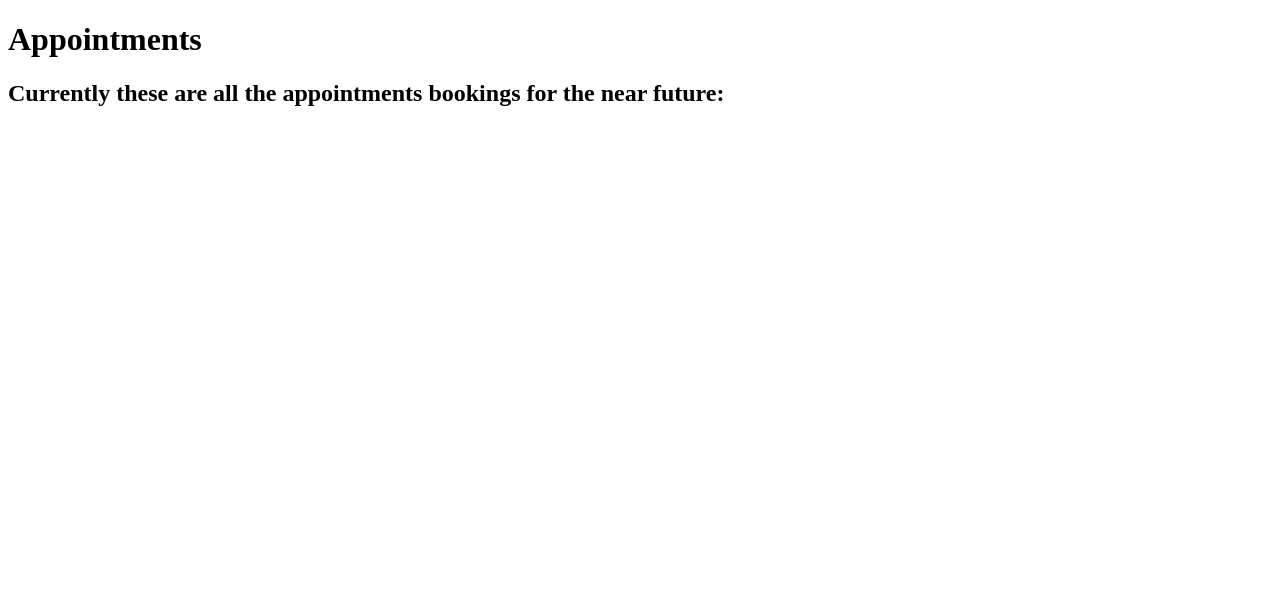
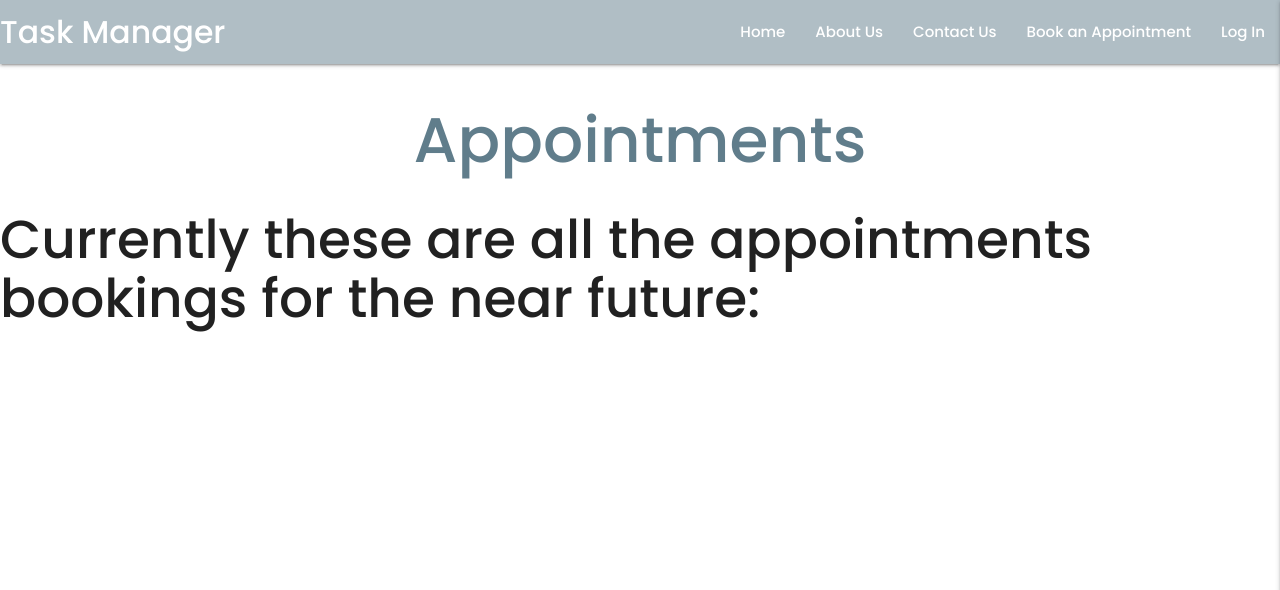
Before and after one commit to ricocatford/bonteeth-project, a Flask app: page /get_appointments in a window 1280 px wide. Shown: the top 590 px of the page. Run offline with Flask 2, Linux system fonts and the light colour scheme; data that the repository does not hold is empty; some libraries are stand-ins or nearby versions.

Commit message:
Add templates and static directories, also base template with navbar

```diff
--- a/app.py
+++ b/app.py
@@ -16,10 +16,14 @@ mongo = PyMongo(app)
 
 
 @app.route("/")
+def home():
+    return render_template("index.html")
+
+
 @app.route("/get_appointments")
-def get_appointments():
+def manage_appointments():
     appointments = mongo.db.appointments.find()
-    return render_template("base.html", appointments=appointments)
+    return render_template("manage_appointments.html", appointments=appointments)
 
 
 if __name__ == "__main__":
--- /dev/null
+++ b/static/css/style.css
@@ -0,0 +1,11 @@
+@import url('https://fonts.googleapis.com/css2?family=Poppins:wght@500;700&display=swap');
+
+* {
+  box-sizing: border-box;
+  margin: 0;
+  padding: 0;
+}
+
+body {
+    font-family: 'Poppins', sans-serif;
+}
--- /dev/null
+++ b/static/js/script.js
@@ -0,0 +1,3 @@
+$(document).ready(function(){
+    $(".sidenav").sidenav({edge: "right"});
+});
--- a/templates/base.html
+++ b/templates/base.html
@@ -5,23 +5,97 @@
     <meta name="viewport"
           content="width=device-width, user-scalable=no, initial-scale=1.0, maximum-scale=1.0, minimum-scale=1.0">
     <meta http-equiv="X-UA-Compatible" content="ie=edge">
-    <title>Bonteeth - Dental Solutions</title>
+
+    <link rel="stylesheet" href="https://cdnjs.cloudflare.com/ajax/libs/materialize/1.0.0/css/materialize.min.css">
+    <link rel="stylesheet" href="{{ url_for('static', filename='css/style.css') }}" type="text/css">
+    <title>BonTeeth - Dental Solutions</title>
 </head>
 <body>
 
-    <h1>Appointments</h1>
-    <h2>Currently these are all the appointments bookings for the near future:</h2>
+<header>
+    <!--    Top navbar    -->
+    <nav>
+        <div class="nav-wrapper blue-grey lighten-3">
+            <a href="#!" class="brand-logo">Task Manager</a>
+            <a href="#" data-target="mobile-demo" class="sidenav-trigger right"><i class="fa-solid fa-bars"></i></a>
+            <ul class="right hide-on-med-and-down">
+                <li>
+                    <a href="#" class="center-align">
+                        Home
+                    </a>
+                </li>
+                <li>
+                    <a href="#" class="center-align">
+                        About Us
+                    </a>
+                </li>
+                <li>
+                    <a href="#" class="center-align">
+                        Contact Us
+                    </a>
+                </li>
+                <li>
+                    <a href="{{ url_for('manage_appointments') }}" class="center-align">
+                        Book an Appointment
+                    </a>
+                </li>
+                <li>
+                    <a href="#" class="center-align">
+                        Log In
+                    </a>
+                </li>
+            </ul>
+        </div>
+    </nav>
 
-    {% for appointment in appointments %}
+    <!--    Mobile navbar    -->
+    <ul class="sidenav" id="mobile-demo">
+        <li>
+            <h4 class="center-align blue-grey-text text-darken-1">
+                BonTeeth
+            </h4>
+            <h5 class="center-align blue-grey-text text-darken-5 sidenav-slogan">
+                Dental Solutions
+            </h5>
+        </li>
+        <li>
+            <a href="#" class="center-align">
+                Home
+            </a>
+        </li>
+        <li>
+            <a href="#" class="center-align">
+                About Us
+            </a>
+        </li>
+        <li>
+            <a href="#" class="center-align">
+                Contact Us
+            </a>
+        </li>
+        <li>
+            <a href="{{ url_for('manage_appointments') }}" class="center-align">
+                Book an Appointment
+            </a>
+        </li>
+        <li>
+            <a href="#" class="center-align">
+                Log In
+            </a>
+        </li>
+    </ul>
+</header>
 
-        <p><em>Created by:</em> {{ appointment.created_by }}</p>
-        <p><em>Created on:</em> {{ appointment.created_on }}</p>
-        <p><em>Reason for visit:</em> {{ appointment.reason_for_visit }}</p>
-        <p><em>Requested date:</em> {{ appointment.requested_date }}</p>
-        <p><em>Additional information:</em> {{ appointment.additional_information }}</p>
-        <p><em>Status:</em> {{ appointment.status }}</p>
+{% block content %}
+{% endblock %}
 
-    {% endfor %}
-
+<script
+        src="https://code.jquery.com/jquery-3.6.3.min.js"
+        integrity="sha256-pvPw+upLPUjgMXY0G+8O0xUf+/Im1MZjXxxgOcBQBXU="
+        crossorigin="anonymous">
+</script>
+<script src="https://kit.fontawesome.com/6aecce4a80.js" crossorigin="anonymous"></script>
+<script src="https://cdnjs.cloudflare.com/ajax/libs/materialize/1.0.0/js/materialize.min.js"></script>
+<script src="{{ url_for('static', filename='js/script.js') }}"></script>
 </body>
 </html>
--- /dev/null
+++ b/templates/index.html
@@ -0,0 +1,4 @@
+{% extends "base.html" %}
+{% block content %}
+    <h1>Welcome traveler!</h1>
+{% endblock %}
--- /dev/null
+++ b/templates/manage_appointments.html
@@ -0,0 +1,19 @@
+{% extends "base.html" %}
+
+{% block content %}
+
+    <h1 class="center-align blue-grey-text">Appointments</h1>
+    <h2>Currently these are all the appointments bookings for the near future:</h2>
+
+    {% for appointment in appointments %}
+
+        <p><em>Created by:</em> {{ appointment.created_by }}</p>
+        <p><em>Created on:</em> {{ appointment.created_on }}</p>
+        <p><em>Reason for visit:</em> {{ appointment.reason_for_visit }}</p>
+        <p><em>Requested date:</em> {{ appointment.requested_date }}</p>
+        <p><em>Additional information:</em> {{ appointment.additional_information }}</p>
+        <p><em>Status:</em> {{ appointment.status }}</p>
+
+    {% endfor %}
+
+{% endblock %}
```
